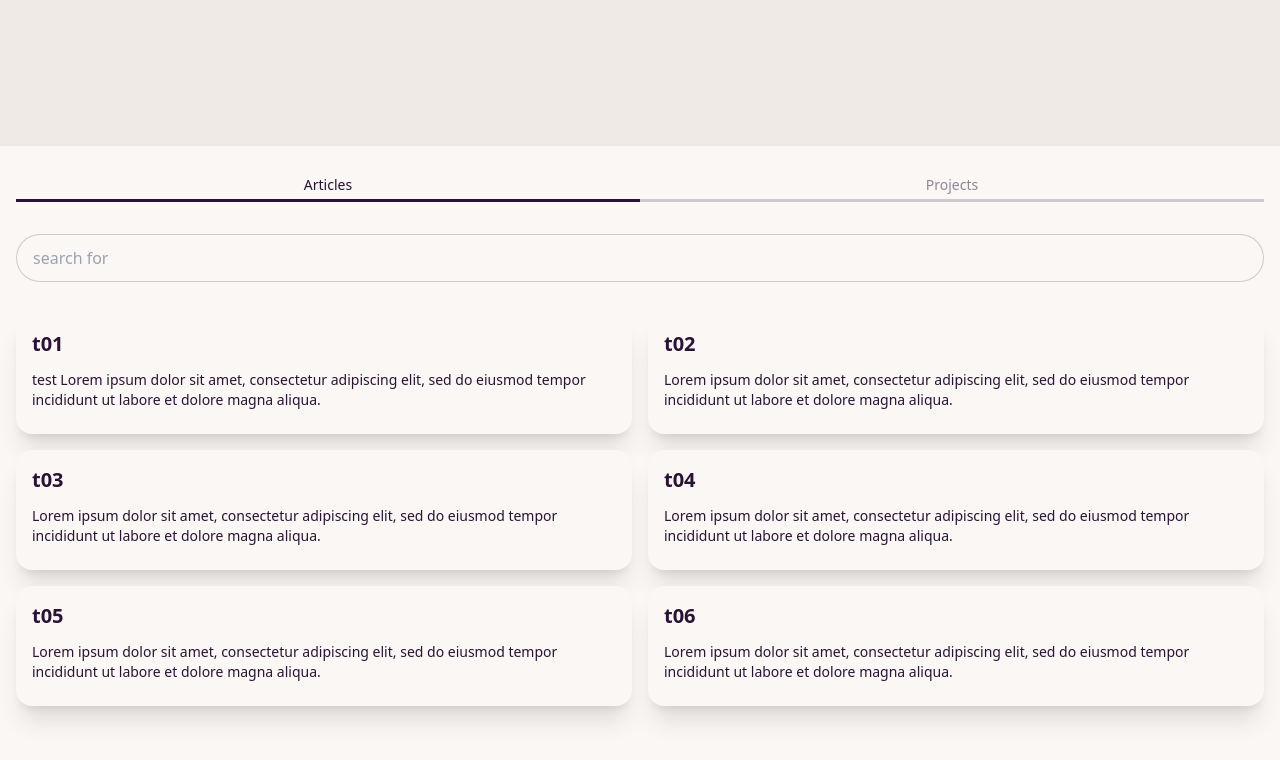
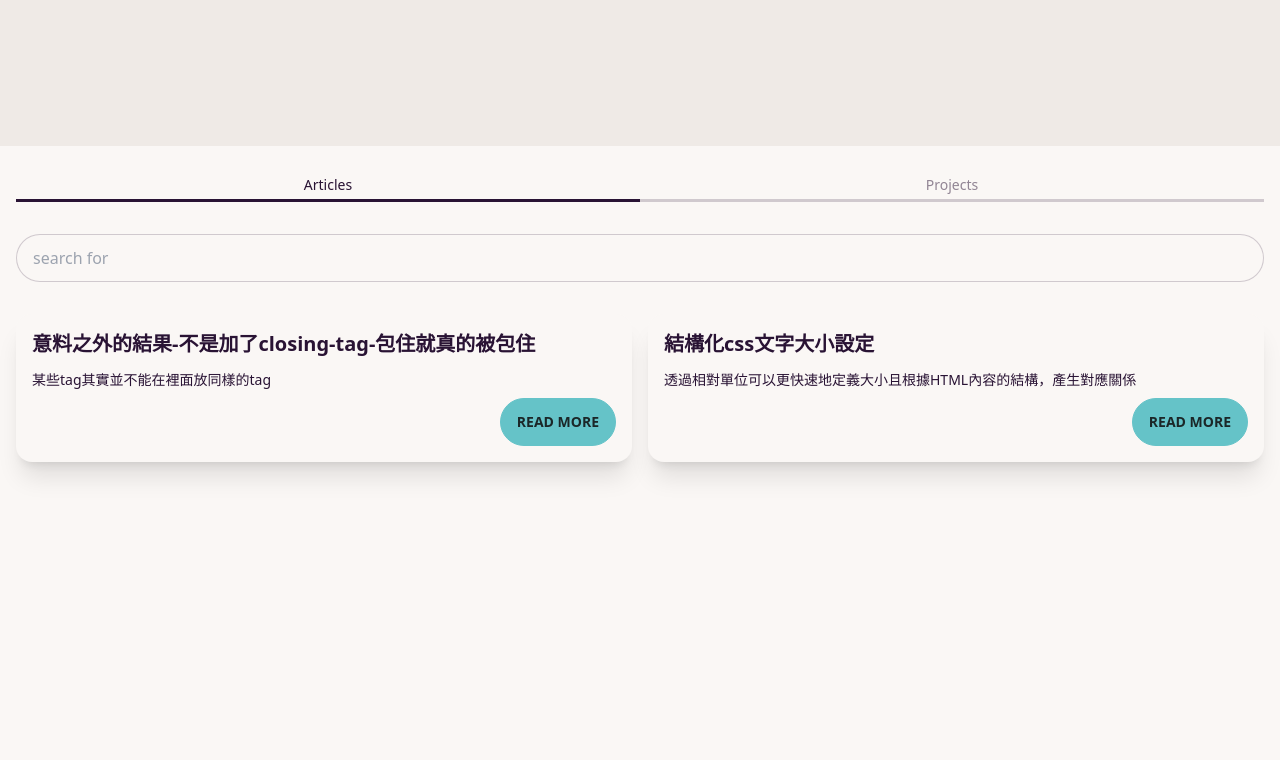
Before and after one commit to jimmyww7710/react-personal-blog-with-tailwind, a React app: page / in a window 1280 px wide. Shown: the part 654-1414 px from the top of the page. Built offline with nearby package versions, Linux system fonts and the light colour scheme; the HTML template or start-up script is replaced by a standard one.

Commit message:
update articles

```diff
--- a/src/App.jsx
+++ b/src/App.jsx
@@ -5,28 +5,14 @@ import FilterInput from './components/FilterInput';
 const tabsData = {
   0: [
     {
-      "title": "t01",
-      "summary": "test Lorem ipsum dolor sit amet, consectetur adipiscing elit, sed do eiusmod tempor incididunt ut labore et dolore magna aliqua."
+      "title": "意料之外的結果-不是加了closing-tag-包住就真的被包住",
+      "summary": "某些tag其實並不能在裡面放同樣的tag",
+      "link": "https://medium.com/@jimmyww7710/撰寫html-意料之外的結果-不是加了closing-tag-包住就真的被包住-8449cc09ff25"
     },
     {
-      "title": "t02",
-      "summary": "Lorem ipsum dolor sit amet, consectetur adipiscing elit, sed do eiusmod tempor incididunt ut labore et dolore magna aliqua."
-    },
-    {
-      "title": "t03",
-      "summary": "Lorem ipsum dolor sit amet, consectetur adipiscing elit, sed do eiusmod tempor incididunt ut labore et dolore magna aliqua."
-    },
-    {
-      "title": "t04",
-      "summary": "Lorem ipsum dolor sit amet, consectetur adipiscing elit, sed do eiusmod tempor incididunt ut labore et dolore magna aliqua."
-    },
-    {
-      "title": "t05",
-      "summary": "Lorem ipsum dolor sit amet, consectetur adipiscing elit, sed do eiusmod tempor incididunt ut labore et dolore magna aliqua."
-    },
-    {
-      "title": "t06",
-      "summary": "Lorem ipsum dolor sit amet, consectetur adipiscing elit, sed do eiusmod tempor incididunt ut labore et dolore magna aliqua."
+      "title": "結構化css文字大小設定",
+      "summary": "透過相對單位可以更快速地定義大小且根據HTML內容的結構，產生對應關係",
+      "link": "https://medium.com/@jimmyww7710/結構化css文字大小設定-637e632def48"
     }
   ],
   1: [
```
